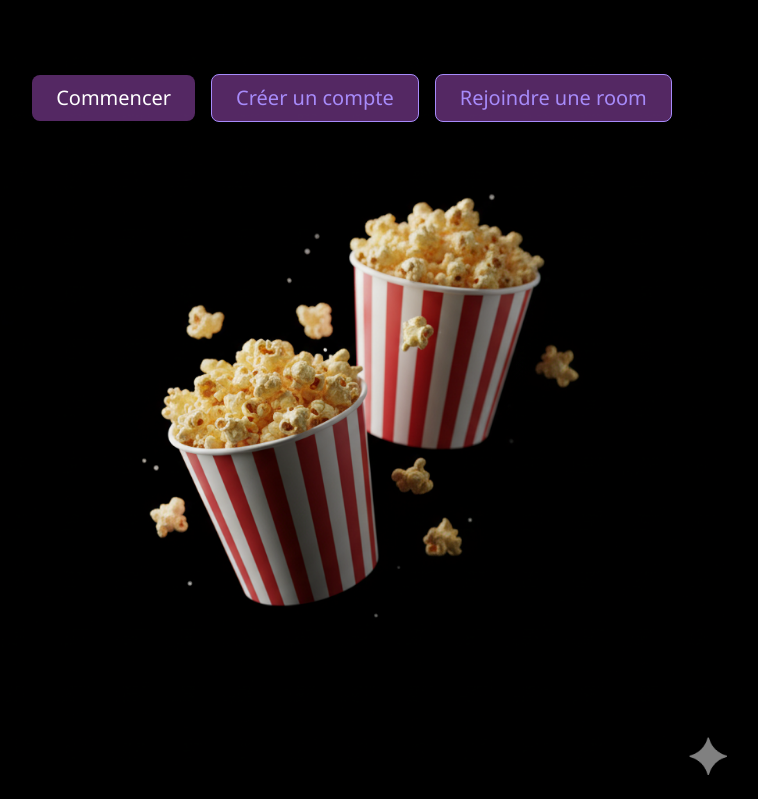
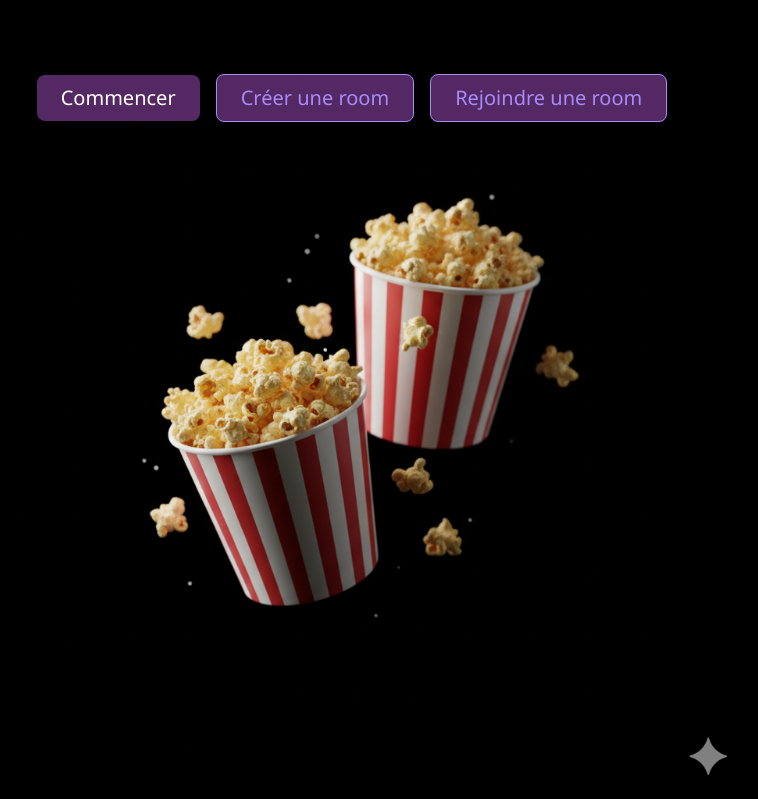
Before and after one commit to SyphaxMEDJBER/Mem2gether, a Django app: page / in a window 1280 px wide. Shown: the part 105-904 px from the top of the page, without its empty margins (288-1046 px from the left). Run offline with Django 4.2, Linux system fonts and the light colour scheme; the visitor is signed in with stand-in values (Sample User, id 1).

Commit message:
Correction onglet utilisateur connecté

```diff
--- a/templates/accueil/index.html
+++ b/templates/accueil/index.html
@@ -7,7 +7,11 @@
     <div class="hero-overlay"></div>
     <div class="d-flex flex-column flex-md-row justify-content-center align-items-center gap-3 mt-4">
         <a href="/signin" class="btn btn-primary btn-lg px-4">Commencer</a>
+        {% if user.is_authenticated %}
+        <a href="/rooms/create/" class="btn btn-outline-light btn-lg px-4">Créer une room</a>
+        {% else %}
         <a href="/signup" class="btn btn-outline-light btn-lg px-4">Créer un compte</a>
+        {% endif %}
         <a href="/rooms/join/" class="btn btn-outline-light btn-lg px-4">Rejoindre une room</a>
     </div>
 
```
